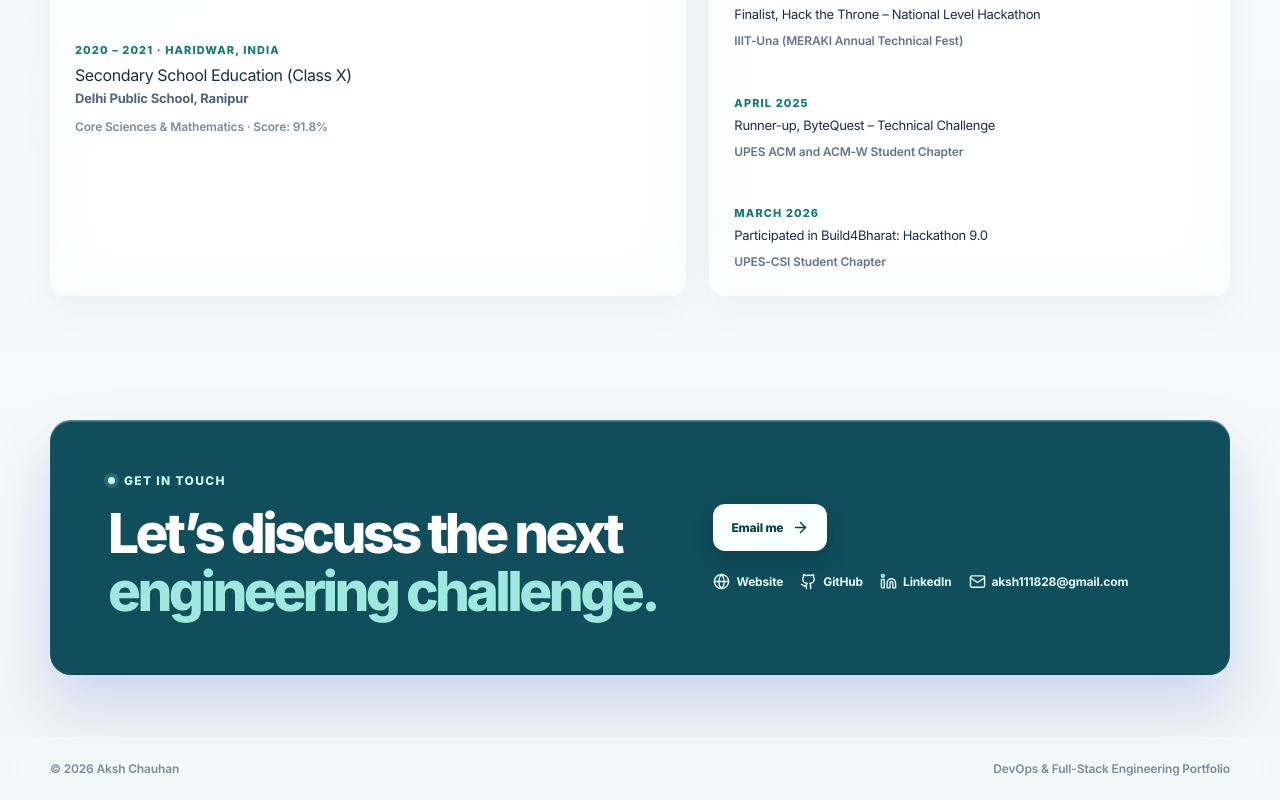
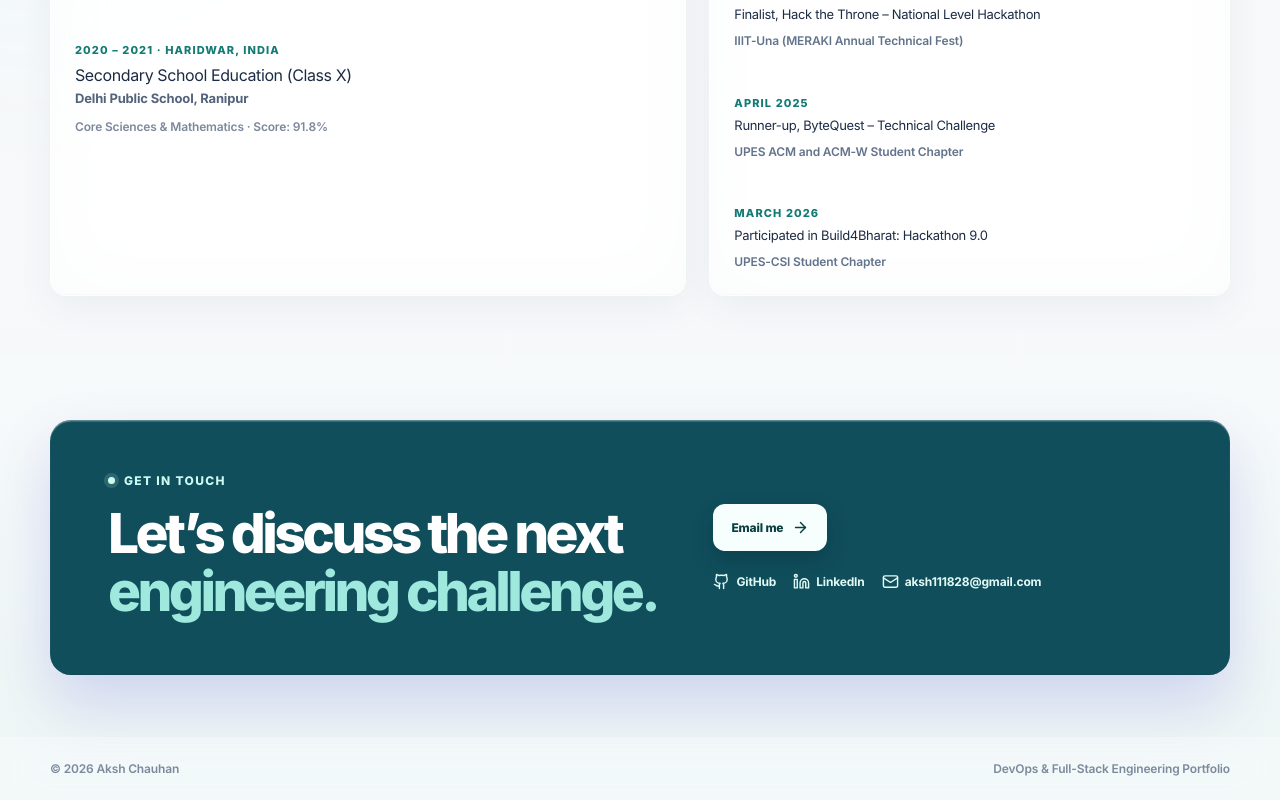
Before and after one commit to AKSHCHAUHAN1/Portfolio, a React (Vite) app: page / in a window 1280 px wide. Shown: the part 7055-7855 px from the top of the page. Built offline with nearby package versions, Linux system fonts and the light colour scheme.

Commit message:
revert: remove website url from src code files

```diff
--- a/src/App.jsx
+++ b/src/App.jsx
@@ -2,7 +2,7 @@ import { useEffect, useState } from 'react';
 import { MotionConfig, motion, useScroll, useSpring } from 'framer-motion';
 import {
   ArrowRight, ArrowUpRight, BriefcaseBusiness, Check,
-  Braces, Cloud, Code2, Database, Download, Github, GitBranch, Globe, GraduationCap, Linkedin, Mail,
+  Braces, Cloud, Code2, Database, Download, Github, GitBranch, GraduationCap, Linkedin, Mail,
   MapPin, ShieldCheck
 } from 'lucide-react';
 import { Header } from './components/Header';
@@ -205,7 +205,7 @@ export default function App() {
           <div className="vp-education-grid"><div className="vp-education-list">{educationHistory.map(education => <motion.article {...reveal} key={`${education.degree}-${education.period}`}><p>{education.period} · {education.location}</p><h3>{education.degree}</h3><h4>{education.institution}</h4><span>{education.specialization} · {education.grade}</span></motion.article>)}</div><div className="vp-achievement-list">{accomplishments.map(accomplishment => <motion.article {...reveal} key={accomplishment.title}><p>{accomplishment.period}</p><h3>{accomplishment.title}</h3><span>{accomplishment.issuer}</span></motion.article>)}</div></div>
         </div></section>
 
-        <section className="vp-contact" id="contact"><div className="vp-wrap"><motion.div {...reveal} className="vp-contact-card"><div><Eyebrow>Get in touch</Eyebrow><h2>Let’s discuss the next<br /><span>engineering challenge.</span></h2></div><div className="vp-contact-actions"><a className="vp-button vp-button-primary" href={`mailto:${personalInfo.email}`}>Email me <ArrowRight size={17} /></a><div><a href={personalInfo.website} target="_blank" rel="noopener noreferrer"><Globe size={17} /> Website</a><a href={personalInfo.github} target="_blank" rel="noopener noreferrer"><Github size={17} /> GitHub</a><a href={personalInfo.linkedin} target="_blank" rel="noopener noreferrer"><Linkedin size={17} /> LinkedIn</a><a href={`mailto:${personalInfo.email}`}><Mail size={17} /> {personalInfo.email}</a></div></div></motion.div></div></section>
+        <section className="vp-contact" id="contact"><div className="vp-wrap"><motion.div {...reveal} className="vp-contact-card"><div><Eyebrow>Get in touch</Eyebrow><h2>Let’s discuss the next<br /><span>engineering challenge.</span></h2></div><div className="vp-contact-actions"><a className="vp-button vp-button-primary" href={`mailto:${personalInfo.email}`}>Email me <ArrowRight size={17} /></a><div><a href={personalInfo.github} target="_blank" rel="noopener noreferrer"><Github size={17} /> GitHub</a><a href={personalInfo.linkedin} target="_blank" rel="noopener noreferrer"><Linkedin size={17} /> LinkedIn</a><a href={`mailto:${personalInfo.email}`}><Mail size={17} /> {personalInfo.email}</a></div></div></motion.div></div></section>
       </main>
       <PortfolioConsole open={consoleOpen} onClose={() => setConsoleOpen(false)} dark={dark} />
       <footer className="vp-footer"><div className="vp-wrap"><span>© {new Date().getFullYear()} Aksh Chauhan</span><span>DevOps & Full-Stack Engineering Portfolio</span></div></footer>
--- a/src/components/PortfolioConsole.jsx
+++ b/src/components/PortfolioConsole.jsx
@@ -21,7 +21,6 @@ function getSectionInfo(command) {
         `│  University : ${personalInfo.institution}`,
         `│  CGPA       : ${personalInfo.cgpa}`,
         `│  Location   : ${personalInfo.location}`,
-        `│  Website    : ${personalInfo.website}`,
         `│  Email      : ${personalInfo.email}`,
         `│  GitHub     : ${personalInfo.github}`,
         `│  LinkedIn   : ${personalInfo.linkedin}`,
@@ -109,7 +108,6 @@ function getSectionInfo(command) {
       return [
         `┌─ Contact ─────────────────────────────────────`,
         `│`,
-        `│  🌐 Website  : ${personalInfo.website}`,
         `│  ✉  Email    : ${personalInfo.email}`,
         `│  📱 Phone    : ${personalInfo.phone}`,
         `│  🔗 GitHub   : ${personalInfo.github}`,
--- a/src/utils/data.js
+++ b/src/utils/data.js
@@ -12,7 +12,6 @@ export const personalInfo = {
   github: 'https://github.com/AKSHCHAUHAN1',
   linkedin: 'https://linkedin.com/in/akshchauhan1',
   leetcode: 'https://leetcode.com/u/akshchauhan1',
-  website: 'https://akshchauhan.live',
   summary:
     'Computer Science undergraduate with full-stack development experience across front-end, back-end, and API layers, backed by a solid grounding in data structures, algorithms, and the software development lifecycle. Comfortable working in Agile teams with Git-based version control, CI/CD pipelines, and cloud fundamentals (AWS), and shipping production-style features – from database-backed CRUD flows to containerized deployments – both independently and as part of a team.'
 };
```
